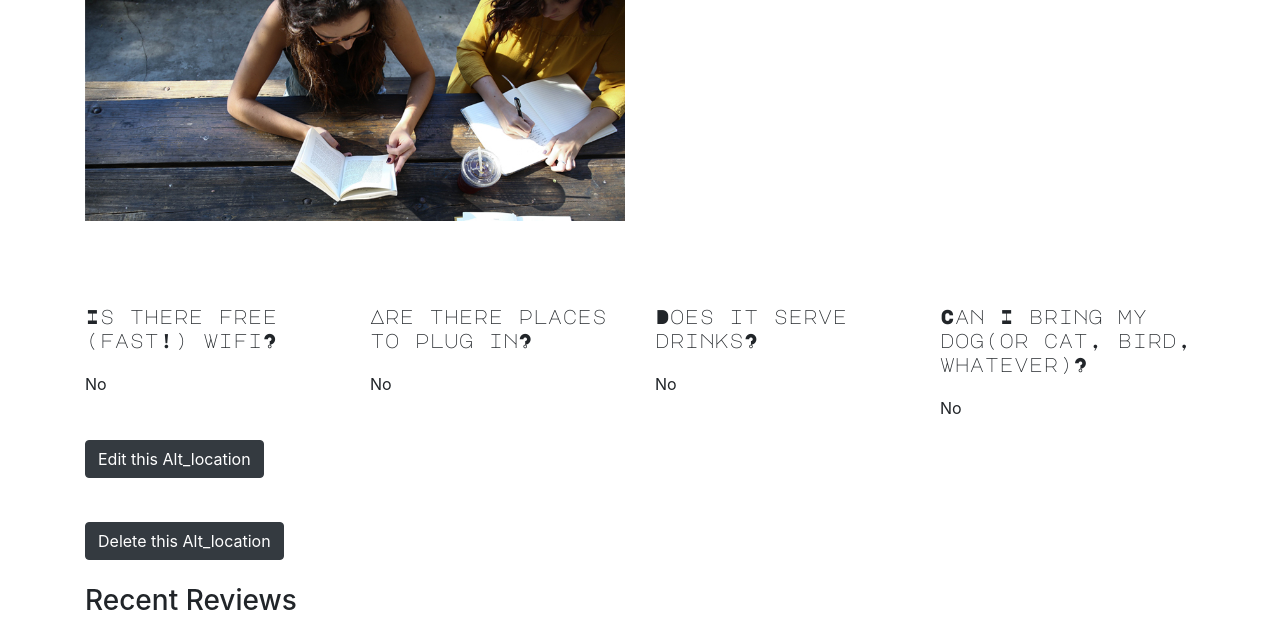
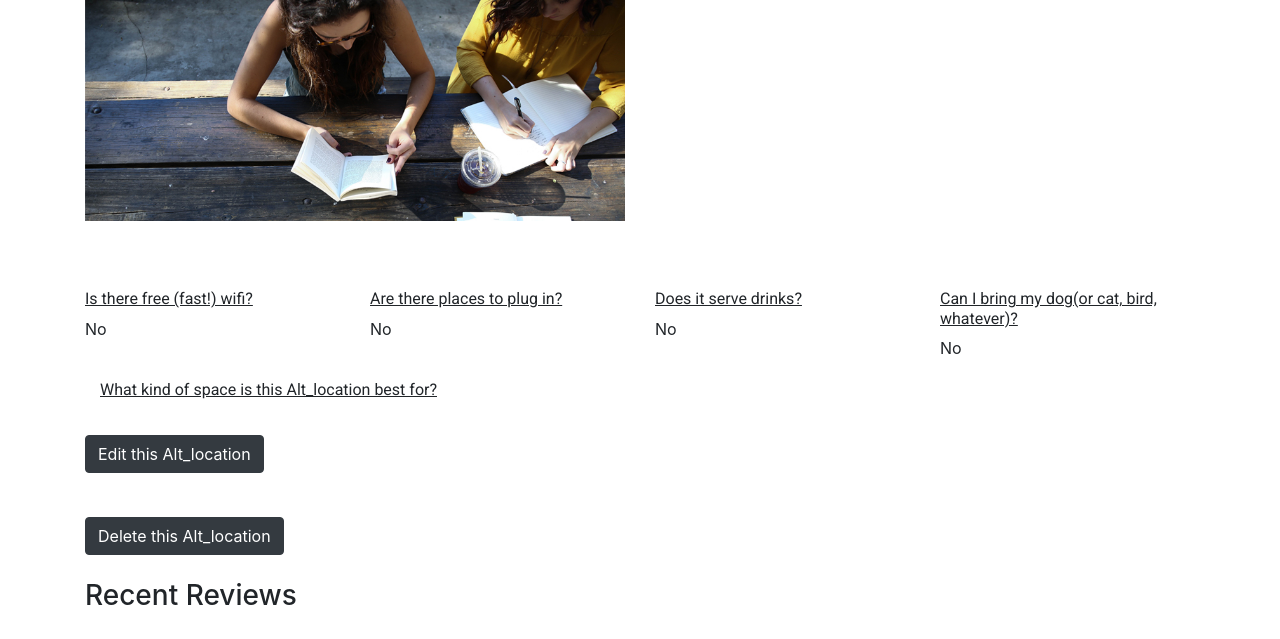
Before and after one commit to SammyDartnall10/alt_work, a Flask app: template templates/location.html in a window 1280 px wide. Shown: the part 136-775 px from the top of the page. Run offline with Flask 2, Linux system fonts and the light colour scheme; the template is opened without the code that fills it, so the values that code supplies are empty; some libraries are stand-ins or nearby versions.

Commit message:
added in best_suited field to location display

```diff
--- a/static/css/styles.css
+++ b/static/css/styles.css
@@ -21,6 +21,12 @@ h5 {
   margin-bottom: 20px;
   font-family: 'Major Mono Display', monospace;
 
+}
+
+h6 {
+  font-family: 'Roboto', sans-serif;
+  text-decoration: underline;
+  margin-top: 20px
 }
 
 li {
--- a/templates/location.html
+++ b/templates/location.html
@@ -34,28 +34,28 @@
 
 <div class="row">
     <div class="col-3">
-        <h5>Is there free (fast!) wifi?</h5>
+        <h6>Is there free (fast!) wifi?</h6>
         {% if location.wifi == "on" %}
         <span>Yes</span> {% else %}
         <span>No</span> {% endif %}
 
     </div>
     <div class="col-3">
-        <h5>Are there places to plug in?</h5>
+        <h6>Are there places to plug in?</h6>
         {% if location.plugs == "on" %}
         <span>Yes</span> {% else %}
         <span>No</span> {% endif %}
 
     </div>
     <div class="col-3">
-        <h5>Does it serve drinks?</h5>
+        <h6>Does it serve drinks?</h6>
         {% if location.drinks == "on" %}
         <span>Yes</span> {% else %}
         <span>No</span> {% endif %}
 
     </div>
     <div class="col-3">
-        <h5>Can I bring my dog(or cat, bird, whatever)?</h5>
+        <h6>Can I bring my dog(or cat, bird, whatever)?</h6>
         {% if location.pets_allowed == "on" %}
         <span>Yes</span> {% else %}
         <span>No</span> {% endif %}
@@ -63,6 +63,10 @@
     </div>
 </div>
 
+<div class="col-12 ">
+        <h6>What kind of space is this Alt_location best for?</h6>
+        <p>{{location.best_suited}}</p>
+</div>
 
 <div class="row">
     <div class="col-12 col-sm-4">
```
